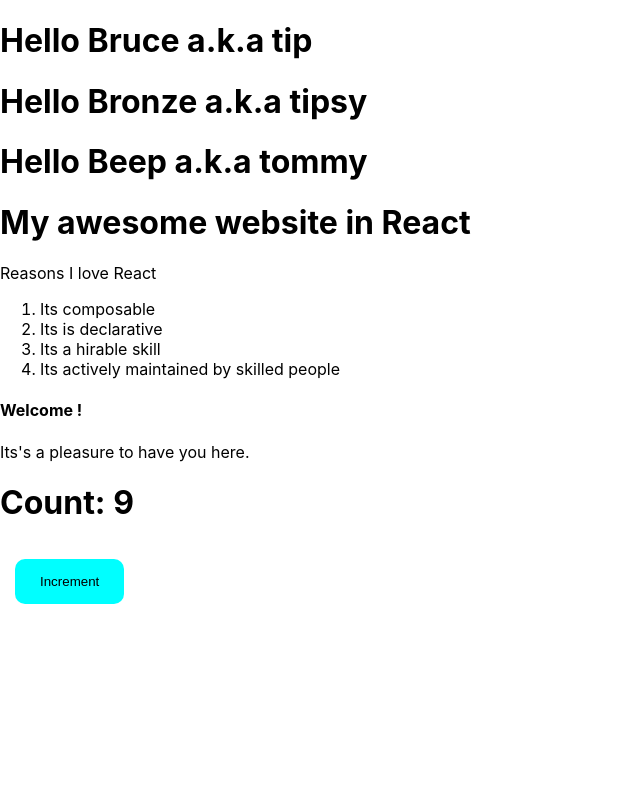
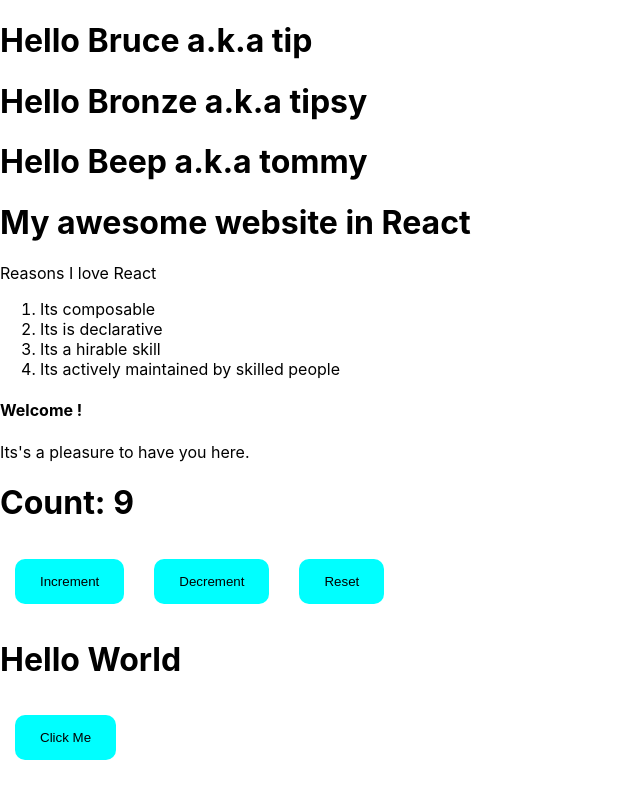
Before and after one commit to oyindamolaWbCode/react-journey, a React (Create React App) app: page / in a window 1280 px wide. Shown: the whole page, without its empty margins (0-640 px from the left). Built offline with nearby package versions, Linux system fonts and the light colour scheme.

Commit message:
useEffect added

```diff
--- a/src/App.js
+++ b/src/App.js
@@ -4,6 +4,7 @@
 import Mini from "./Mini";
 import Welcome from "./Welcome";
 import State from "./State";
+import Effect from "./Effect";
 
 // loader component
 // const Loader = () => {
@@ -25,6 +26,7 @@
       <Mini />
       <Welcome />
     <State />
+    <Effect />
     </div>
    );
 
--- /dev/null
+++ b/src/Effect.js
@@ -0,0 +1,23 @@
+import { useState } from "react";
+import { useEffect } from "react";
+
+const Effect = () => {
+  const [count, setCount] = useState(0);
+
+  useEffect(() => {
+    console.log("App component rendered");
+  }, [count]);
+
+  const handleClick = (event) => {
+    setCount((prev) => prev + 1);
+  };
+
+  return (
+    <div className="somethingelse">
+      <h1>Hello World</h1>
+      <button onClick={handleClick}>Click Me</button>
+    </div>
+  );
+};
+
+export default Effect;
--- a/src/State.js
+++ b/src/State.js
@@ -7,6 +7,8 @@
        <div className="states">
         <h1>Count: {count}</h1>
         <button onClick={() => setCount(count + 1)}> Increment </button>
+        <button onClick={() => setCount(count - 1)}> Decrement </button>
+        <button onClick={() => setCount({useState})}> Reset </button>
        </div>
      );
 }
```
